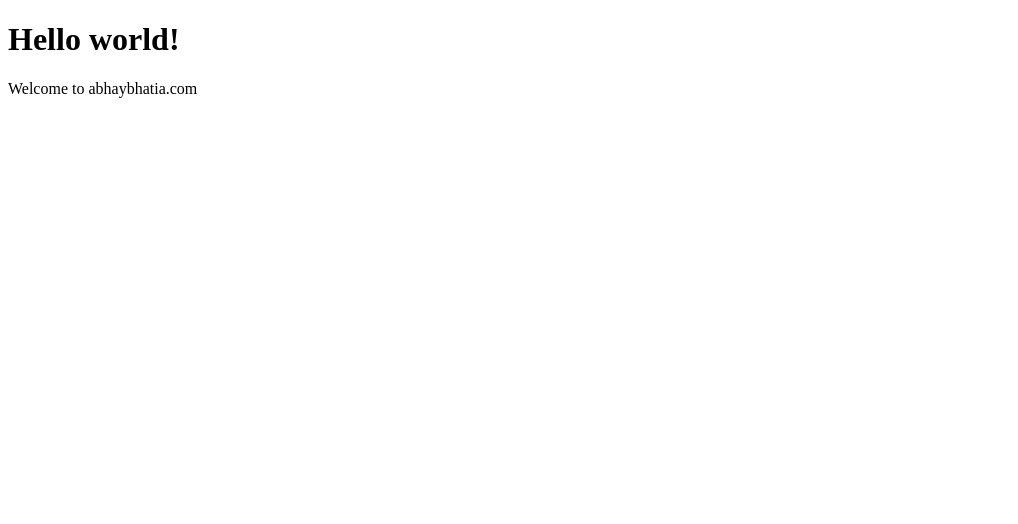
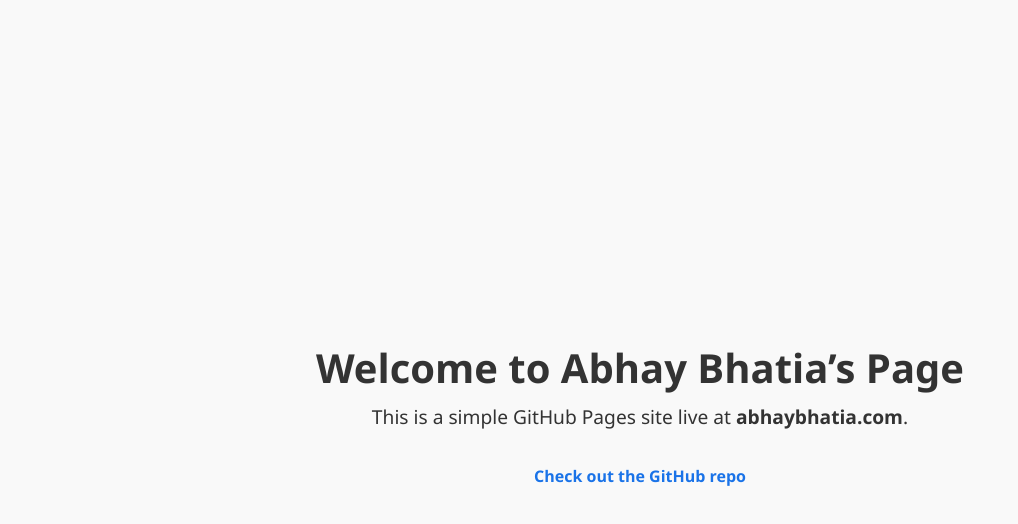
Before and after one commit to tiab-bot/overview, a plain HTML site: page index.html in a window 1280 px wide. Shown: the whole page, without its empty margins (0-1018 px from the left). Drawn offline with Linux system fonts and the light colour scheme.

Commit message:
Update index.html

```diff
--- a/index.html
+++ b/index.html
@@ -1,10 +1,46 @@
 <!DOCTYPE html>
-<html>
-  <head>
-    <title>My First Webpage</title>
-  </head>
-  <body>
-    <h1>Hello world!</h1>
-    <p>Welcome to abhaybhatia.com</p>
-  </body>
+<html lang="en">
+<head>
+  <meta charset="UTF-8">
+  <meta name="viewport" content="width=device-width, initial-scale=1.0">
+  <title>Abhay Bhatia</title>
+  <style>
+    body {
+      font-family: 'Segoe UI', Tahoma, Geneva, Verdana, sans-serif;
+      margin: 0;
+      padding: 0;
+      background: #f9f9f9;
+      color: #333;
+      display: flex;
+      flex-direction: column;
+      align-items: center;
+      justify-content: center;
+      height: 100vh;
+      text-align: center;
+    }
+    h1 {
+      font-size: 2.5rem;
+      margin-bottom: 0.5rem;
+    }
+    p {
+      font-size: 1.2rem;
+      margin-top: 0;
+    }
+    a {
+      color: #1a73e8;
+      text-decoration: none;
+      margin-top: 1rem;
+      display: inline-block;
+      font-weight: bold;
+    }
+    a:hover {
+      text-decoration: underline;
+    }
+  </style>
+</head>
+<body>
+  <h1>Welcome to Abhay Bhatia’s Page</h1>
+  <p>This is a simple GitHub Pages site live at <strong>abhaybhatia.com</strong>.</p>
+  <a href="https://github.com/tiab-bot" target="_blank">Check out the GitHub repo</a>
+</body>
 </html>
```
